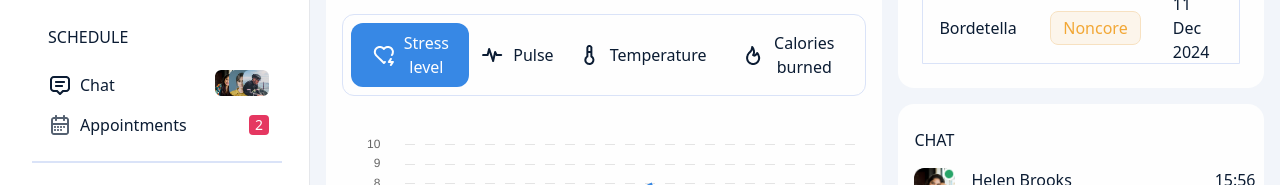
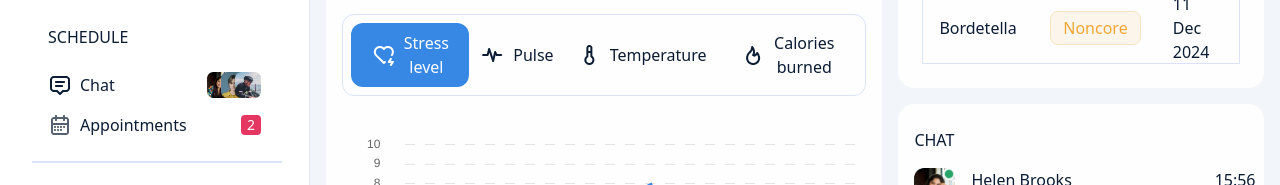
Before and after one commit to frandlc/dashboard-vue-challenge, a Vue app: page / in a window 1280 px wide. Both pictures are taken after typing "name@example.com", "Sample123" into the empty fields and a click on the button "SUBMIT". Shown: the part 382-567 px from the top of the page. Built offline with nearby package versions, Linux system fonts and the light colour scheme; a web font is replaced by a local one.

Commit message:
right margin in navGroup and font-medium in chat avatar

```diff
--- a/src/components/Chat.vue
+++ b/src/components/Chat.vue
@@ -51,7 +51,7 @@ export default {
 							/>
 						</div>
 						<div class="p-4 pt-0 pr-0 h-12 overflow-hidden w-full">
-							<h4>{{ item.avatar }}</h4>
+							<h4 class="font-medium">{{ item.avatar }}</h4>
 							<p class="text-sm truncate">{{ item.messages }}</p>
 						</div>
 					</div>
--- a/src/components/NavGroup.vue
+++ b/src/components/NavGroup.vue
@@ -29,13 +29,13 @@ export default {
 			}}</router-link>
 			<p
 				v-if="item.slug === `/appointments`"
-				class="text-white rounded bg-pink-secondary text-center text-sm w-5 absolute right-0 top-[10px]"
+				class="text-white rounded bg-pink-secondary text-center text-sm w-5 absolute right-0 top-[10px] mr-2"
 			>
 				2
 			</p>
 			<div
 				v-if="item.slug === `/chat`"
-				class="flex absolute right-0 top-[5px]"
+				class="flex absolute right-0 top-[7px] pr-2"
 			>
 				<img
 					v-for="img in chatDataImgs"
```
